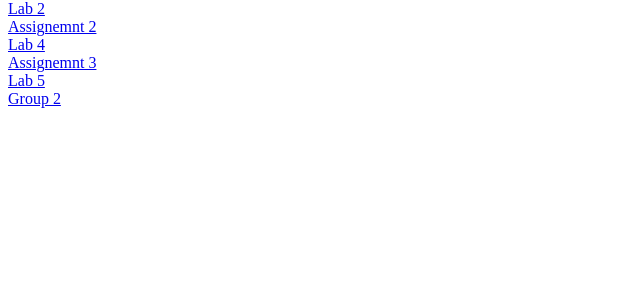
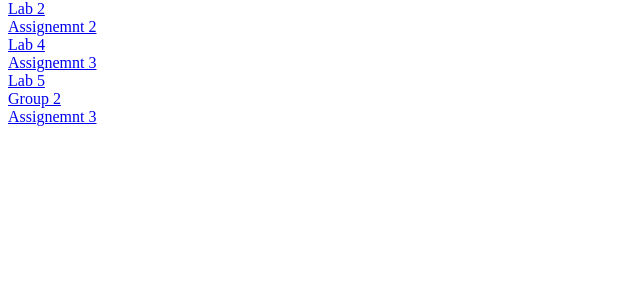
Before and after one commit to GarredMurphy/cst336, a PHP site: page / in a window 1280 px wide. Shown: the part 120-420 px from the top of the page, without its empty margins (0-640 px from the left). Run offline with PHP 8.4, Linux system fonts and the light colour scheme.

Commit message:
assignment 4

```diff
--- a/index.php
+++ b/index.php
@@ -29,6 +29,8 @@ echo '<h1> Garred Murphy</h1>';
 <br />
 <a href="Assignments/group2/index.php">Group 2</a>
 <br />
+<a href="Assignments/Assignment4/index.html">Assignemnt 3</a>
+<br />
 
 </body>
 </html>
```
